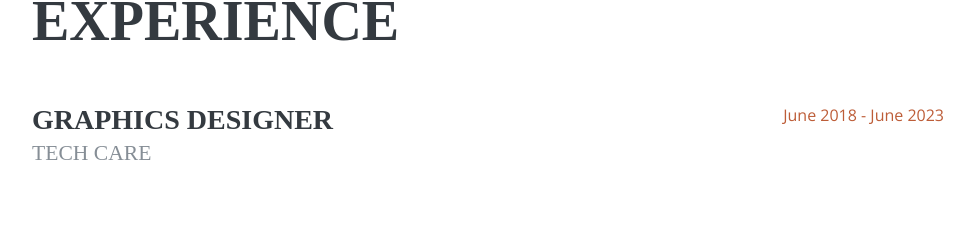
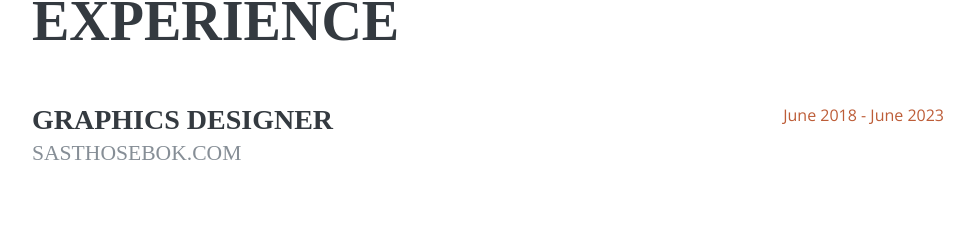
Before and after one commit to shochinsuthrodhar/shochinsuthrodhar.github.io, a plain HTML site: page index.html in a window 1280 px wide. Shown: the part 1024-1251 px from the top of the page, without its empty margins (288-1263 px from the left). Drawn offline with nearby package versions, Linux system fonts and the light colour scheme; a web font is replaced by a local one.

Commit message:
Update index.html

```diff
--- a/index.html
+++ b/index.html
@@ -121,7 +121,7 @@
         <div class="resume-item d-flex flex-column flex-md-row mb-5">
           <div class="resume-content mr-auto">
             <h3 class="mb-0">Graphics designer</h3>
-            <div class="subheading mb-3 ">Tech Care</div>
+            <div class="subheading mb-3 ">SASTHOSEBOK.COM</div>
             <p class="fw-bold software-name"></p>
 
 
```
